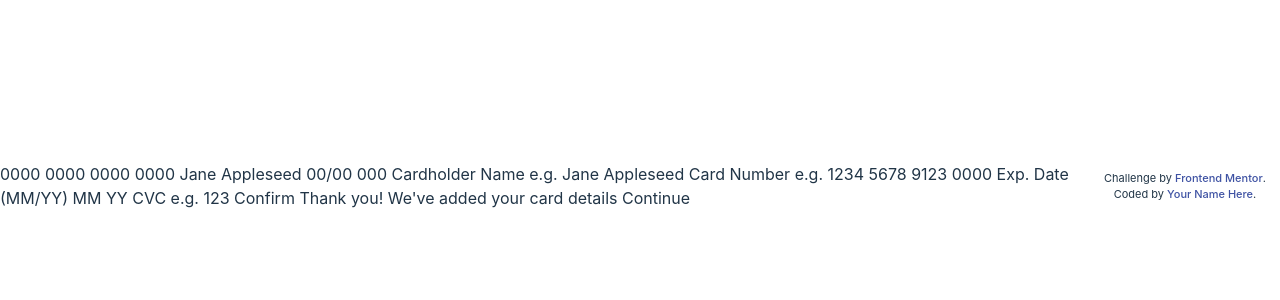
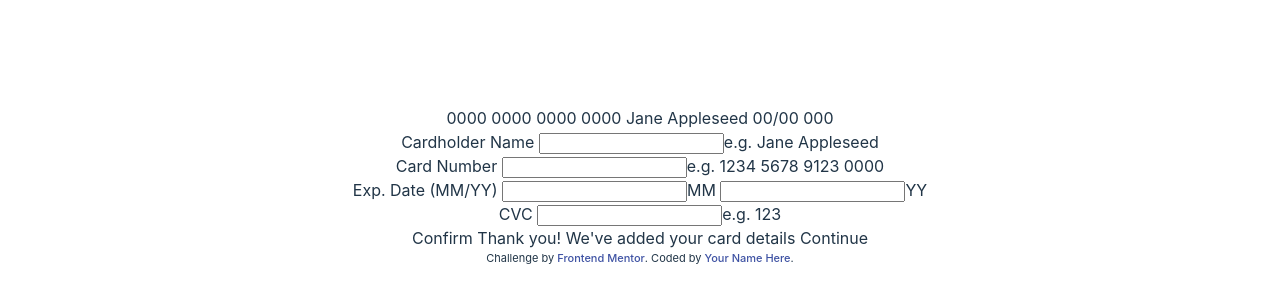
Before and after one commit to baglana/interactive-card-details-form, a Svelte app: page / in a window 1280 px wide. Shown: the part 214-514 px from the top of the page. Built offline with nearby package versions, Linux system fonts and the light colour scheme.

Commit message:
Add form markup

```diff
--- a/index.html
+++ b/index.html
@@ -5,6 +5,8 @@
   <meta name="viewport" content="width=device-width, initial-scale=1.0"> <!-- displays site properly based on user's device -->
 
   <link rel="icon" type="image/png" sizes="32x32" href="./images/favicon-32x32.png">
+
+  <script src="/src/main.ts" type="module"></script>
 
   <title>Frontend Mentor | Interactive card details form</title>
 
@@ -15,37 +17,6 @@
   </style>
 </head>
 <body>
-
-  0000 0000 0000 0000
-  Jane Appleseed
-  00/00
-
-  000
-
-  Cardholder Name
-  e.g. Jane Appleseed
-
-  Card Number
-  e.g. 1234 5678 9123 0000
-
-  Exp. Date (MM/YY)
-  MM
-  YY
-
-  CVC
-  e.g. 123
-
-  Confirm
-
-  <!-- Completed state start -->
-
-  Thank you!
-  We've added your card details
-  Continue
-
-  <div class="attribution">
-    Challenge by <a href="https://www.frontendmentor.io?ref=challenge" target="_blank">Frontend Mentor</a>.
-    Coded by <a href="#">Your Name Here</a>.
-  </div>
+  <div id="app"></div>
 </body>
 </html>
--- a/src/App.svelte
+++ b/src/App.svelte
@@ -1,9 +1,45 @@
 <script lang="ts">
+  let name = '';
+  let number = '';
+  let month = 1;
+  let year = 24;
+</script>
 
-</script>
+0000 0000 0000 0000
+Jane Appleseed
+00/00
+
+000
 
 <form>
   <div>
+    <label for="name">Cardholder Name</label>
+    <input type="text" name="name" id="name"/>e.g. Jane Appleseed
+  </div>
+  <div>
+    <label for="number">Card Number</label>
+    <input type="text" name="number" id="number"/>e.g. 1234 5678 9123 0000
+  </div>
+  <div>
+    <label for="date">Exp. Date (MM/YY)</label>
+    <input type="number" name="month" id="month"/>MM
+    <input type="number" name="year" id="year"/>YY
+  </div>
+  <div>
+    <label for="cvc">CVC</label>
+    <input type="number" name="cvc" id="cvc">e.g. 123
+  </div>
 
-  </div>
+  Confirm
+
+  <!-- Completed state start -->
+
+  Thank you!
+  We've added your card details
+  Continue
 </form>
+
+<div class="attribution">
+  Challenge by <a href="https://www.frontendmentor.io?ref=challenge" target="_blank">Frontend Mentor</a>.
+  Coded by <a href="#">Your Name Here</a>.
+</div>
```
